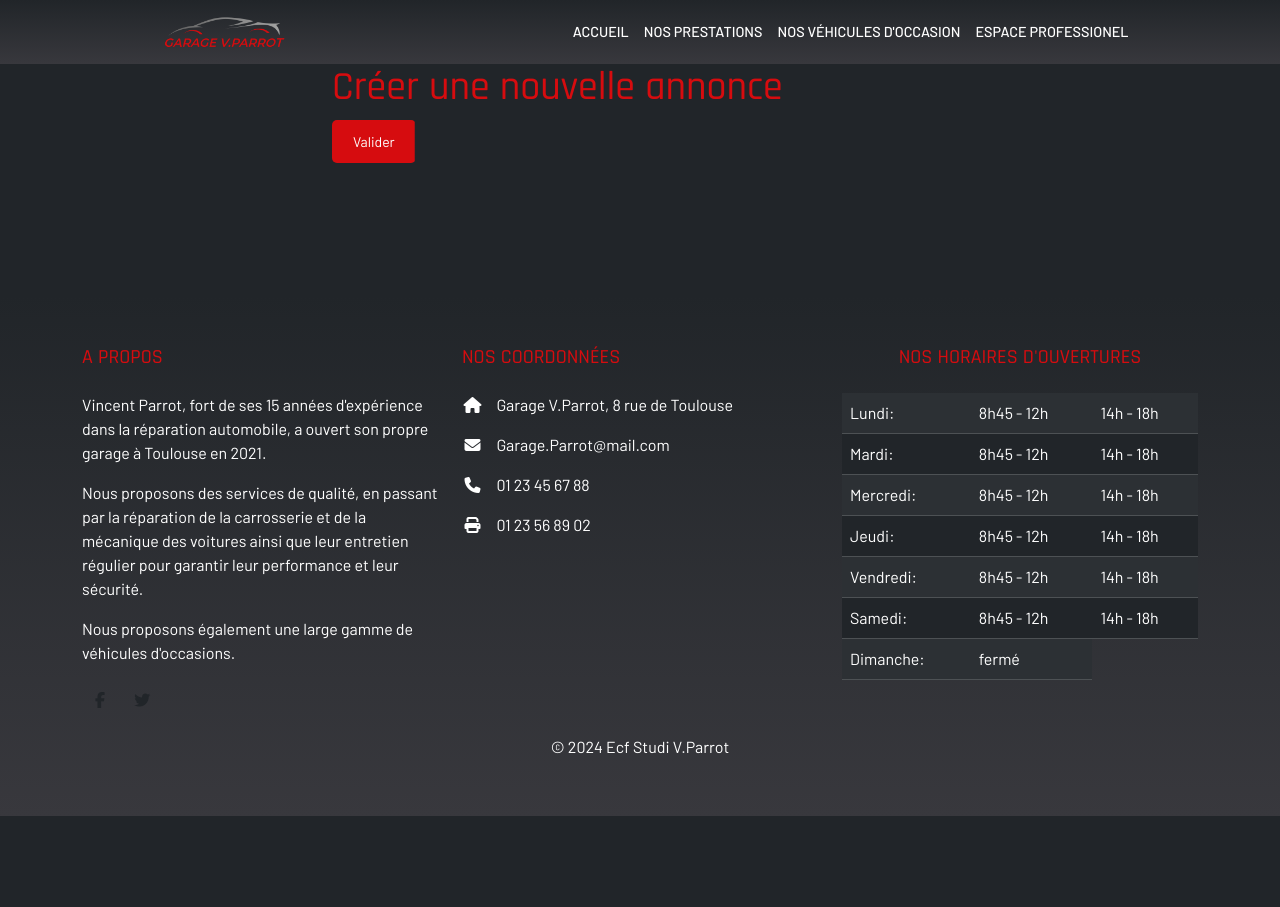
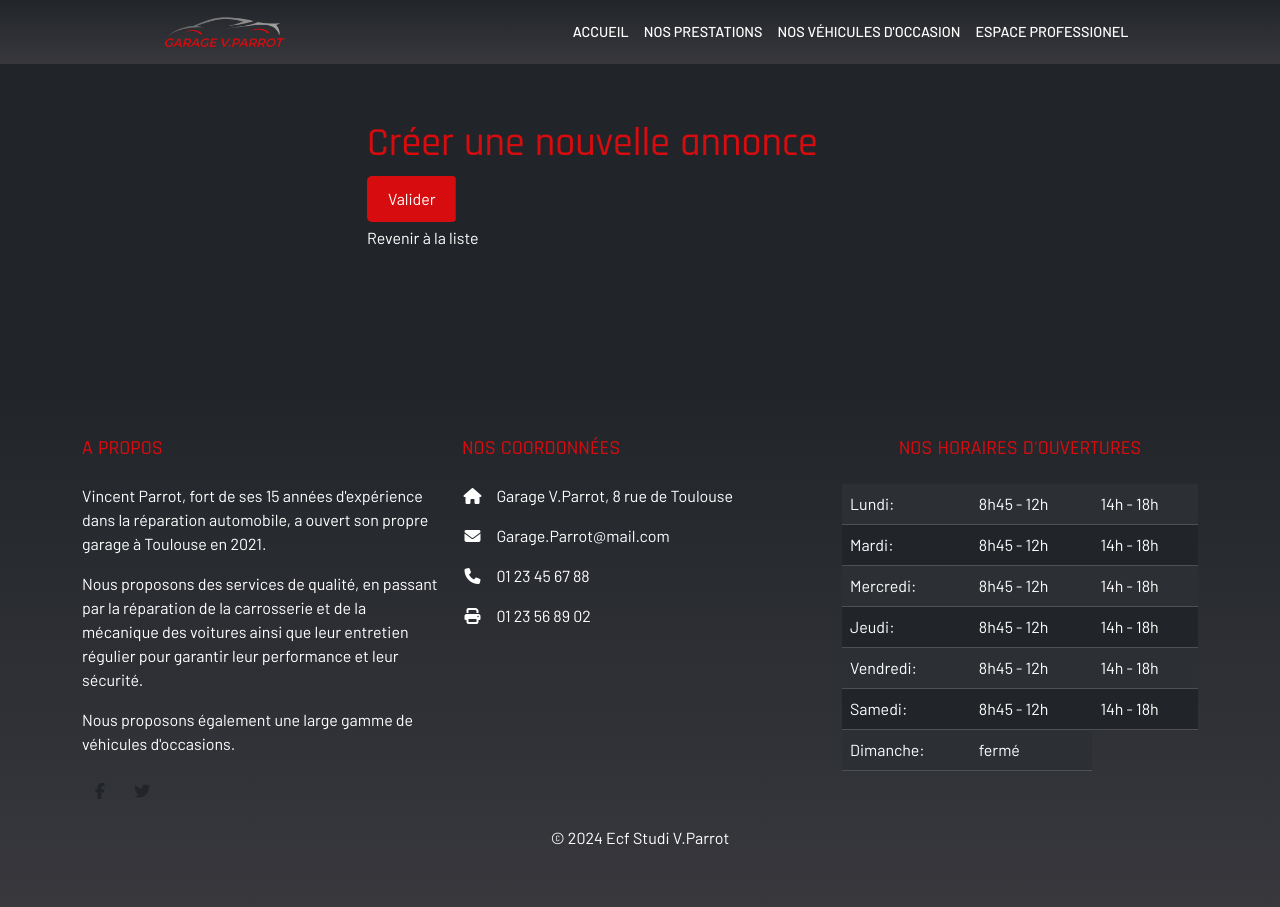
Before and after one commit to Haidmaster/ecf_garage_studi, a Symfony app: template templates/admin/car/create.html.twig in a window 1280 px wide. Before the commit the page ends 816 px from the top, so only its background shows below. Run offline with Twig, Linux system fonts and the light colour scheme; the template is opened without the code that fills it, so the values that code supplies are empty; some libraries are stand-ins or nearby versions.

Commit message:
Form type,template modification

```diff
--- a/composer.json
+++ b/composer.json
@@ -26,6 +26,7 @@
         "symfony/security-bundle": "6.4.*",
         "symfony/security-csrf": "6.4.*",
         "symfony/serializer": "6.4.*",
+        "symfony/string": "6.4.*",
         "symfony/twig-bundle": "6.4.*",
         "symfony/validator": "6.4.*",
         "symfony/yaml": "6.4.*",
--- a/src/Controller/Admin/ModelCrudController.php
+++ b/src/Controller/Admin/ModelCrudController.php
@@ -62,7 +62,7 @@ class ModelCrudController extends AbstractController
         ]);
     }
 
-    #[Route('/suppression/{id}', name: 'delete', methods: ['POST'], requirements: ['id' => "\d+"],)]
+    #[Route('/suppression/{id}', name: 'delete', methods: ['POST', 'GET'], requirements: ['id' => "\d+"],)]
     public function delete(Model $model, ModelRepository $repo, Request $request): Response
     {
         if ($this->isCsrfTokenValid('delete' . $model->getId(), $request->request->get('_token'))) {
@@ -70,7 +70,5 @@ class ModelCrudController extends AbstractController
         }
 
         return $this->redirectToRoute('admin_model_index', [], Response::HTTP_SEE_OTHER);
-        // $repo->remove($model, true);
-        // return $this->redirectToRoute('admin_model_index');
     }
 }
--- a/src/Form/ServiceType.php
+++ b/src/Form/ServiceType.php
@@ -23,8 +23,8 @@ class ServiceType extends AbstractType
 
             ])
             ->add('name', TextType::class, [
-                'label' => 'Titre de la service',
-                'attr' =>  ['placeholder' => 'Saisir le titre de la service']
+                'label' => 'Titre de la prestation',
+                'attr' =>  ['placeholder' => 'Saisir le titre de la prestation']
             ])
             ->add('content', TextareaType::class, [
                 'label' => 'Description',
--- a/src/Form/UserType.php
+++ b/src/Form/UserType.php
@@ -47,7 +47,7 @@ class UserType extends AbstractType
                 'entry_options' => [
                     'choices' => [
                         [
-                            'Aministrateur' => 'ROLE_ADMIN',
+                            'Administrateur' => 'ROLE_ADMIN',
                             'Employé' => 'ROLE_EMPLOYEE'
                         ]
 
--- a/templates/admin/car/_form.html.twig
+++ b/templates/admin/car/_form.html.twig
@@ -1,4 +1,4 @@
 {{ form_start(formCar) }}
 {{ form_rest(formCar) }}
-<button class=" button button-orange btn btn-sm mb-1" type="submit">Valider</button>
+<button class="button button-orange btn btn-xl mb-1" type="submit">Valider</button>
 {{ form_end(formCar) }}
--- a/templates/admin/car/create.html.twig
+++ b/templates/admin/car/create.html.twig
@@ -5,8 +5,13 @@
 
 {% block content %}
 
-	<div class="container w-50">
-		<h1>Créer une nouvelle annonce</h1>
-		{% include "admin/car/_form.html.twig" %}
+	<div class="container">
+		<div class="row justify-content-center mt-4 py-2">
+			<div class="col-md-6">
+				<h1 class="mt-4">Créer une nouvelle annonce</h1>
+				{% include "admin/car/_form.html.twig" %}
+				<a href="{{path('car_index')}}">Revenir à la liste</a>
+			</div>
+		</div>
 	</div>
 {% endblock %}
```
Also changed, not shown: src/Controller/Admin/UserController.php (+4 -4 lines), templates/admin/car/edit.html.twig (+7 -3 lines), 2 other files.
